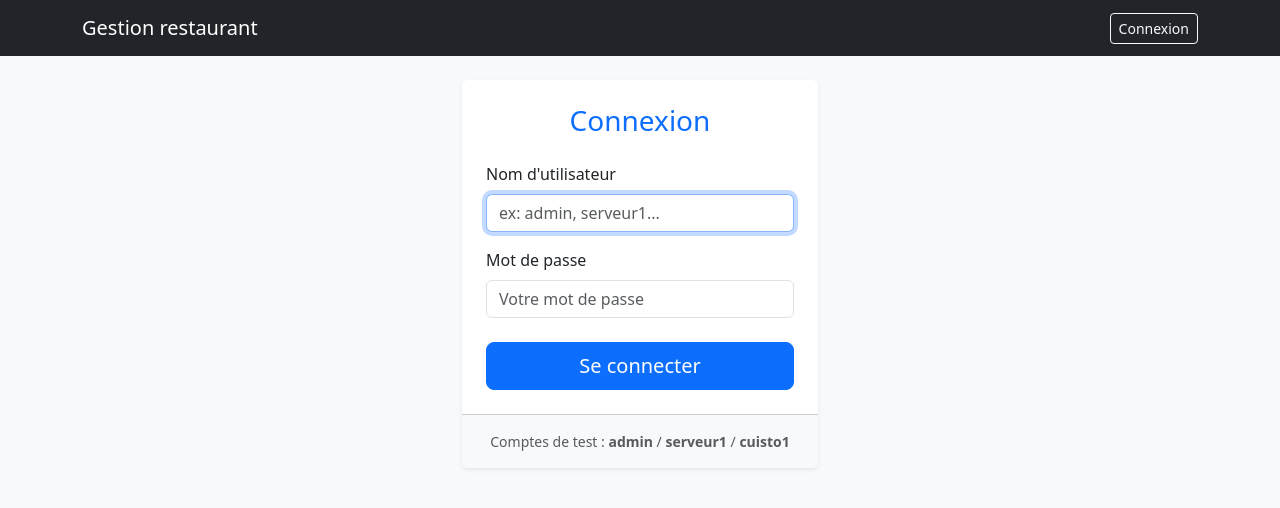
After one commit to Saad-Jebbour/Gestionrestaurant-jee, a Java web app: page /login in a window 1280 px wide. The commit adds this page. Shown: the top 508 px of the page. Run offline with Tomcat 11, a stand-in JSP engine, Linux system fonts and the light colour scheme; data that the repository does not hold is empty; database files in the repository are not loaded.

Commit message:
Gestion de connexion et déconnexion

```diff
--- a/src/main/webapp/WEB-INF/views/includes/header.jspf
+++ b/src/main/webapp/WEB-INF/views/includes/header.jspf
@@ -14,9 +14,15 @@
     <div class="container">
         <a class="navbar-brand" href="${pageContext.request.contextPath}/commandes">Gestion restaurant</a>
         <c:if test="${not empty sessionScope.user}">
-            <span class="navbar-text">
-                <c:out value="${sessionScope.user.login}"/> (<c:out value="${sessionScope.user.role}"/>)
-            </span>
+            <div class="d-flex align-items-center gap-3">
+                <span class="navbar-text">
+                    <c:out value="${sessionScope.user.login}"/> (<c:out value="${sessionScope.user.role}"/>)
+                </span>
+                <a class="btn btn-outline-light btn-sm" href="${pageContext.request.contextPath}/logout">D&eacute;connexion</a>
+            </div>
+        </c:if>
+        <c:if test="${empty sessionScope.user}">
+            <a class="btn btn-outline-light btn-sm" href="${pageContext.request.contextPath}/login">Connexion</a>
         </c:if>
     </div>
 </nav>
--- /dev/null
+++ b/src/main/webapp/WEB-INF/views/login.jsp
@@ -0,0 +1,53 @@
+<%@ taglib prefix="c" uri="jakarta.tags.core" %>
+<c:set var="titre" value="Connexion - Gestion restaurant"/>
+<c:set var="ctx" value="${pageContext.request.contextPath}"/>
+<%@ include file="/WEB-INF/views/includes/header.jspf" %>
+
+<div class="row justify-content-center mt-4">
+    <div class="col-md-6 col-lg-4">
+        <div class="card shadow-sm border-0">
+            <div class="card-body p-4">
+                <h3 class="card-title text-center mb-4 text-primary">Connexion</h3>
+
+                <c:if test="${not empty erreur}">
+                    <div class="alert alert-danger" role="alert">
+                        <c:out value="${erreur}"/>
+                    </div>
+                </c:if>
+
+                <form method="post" action="${ctx}/login" novalidate>
+                    <div class="mb-3">
+                        <label for="nomUtilisateur" class="form-label">Nom d'utilisateur</label>
+                        <input type="text"
+                               class="form-control"
+                               id="nomUtilisateur"
+                               name="nomUtilisateur"
+                               value="<c:out value='${nomUtilisateur}'/>"
+                               placeholder="ex: admin, serveur1..."
+                               required
+                               autofocus>
+                    </div>
+
+                    <div class="mb-3">
+                        <label for="motDePasse" class="form-label">Mot de passe</label>
+                        <input type="password"
+                               class="form-control"
+                               id="motDePasse"
+                               name="motDePasse"
+                               placeholder="Votre mot de passe"
+                               required>
+                    </div>
+
+                    <div class="d-grid mt-4">
+                        <button type="submit" class="btn btn-primary btn-lg">Se connecter</button>
+                    </div>
+                </form>
+            </div>
+            <div class="card-footer bg-light text-muted small p-3 text-center">
+                <span>Comptes de test : <strong>admin</strong> / <strong>serveur1</strong> / <strong>cuisto1</strong></span>
+            </div>
+        </div>
+    </div>
+</div>
+
+<%@ include file="/WEB-INF/views/includes/footer.jspf" %>
```
Also changed, not shown: src/main/java/ma/restaurant/servlet/AuthServlet.java (added, +141 -0 lines).
